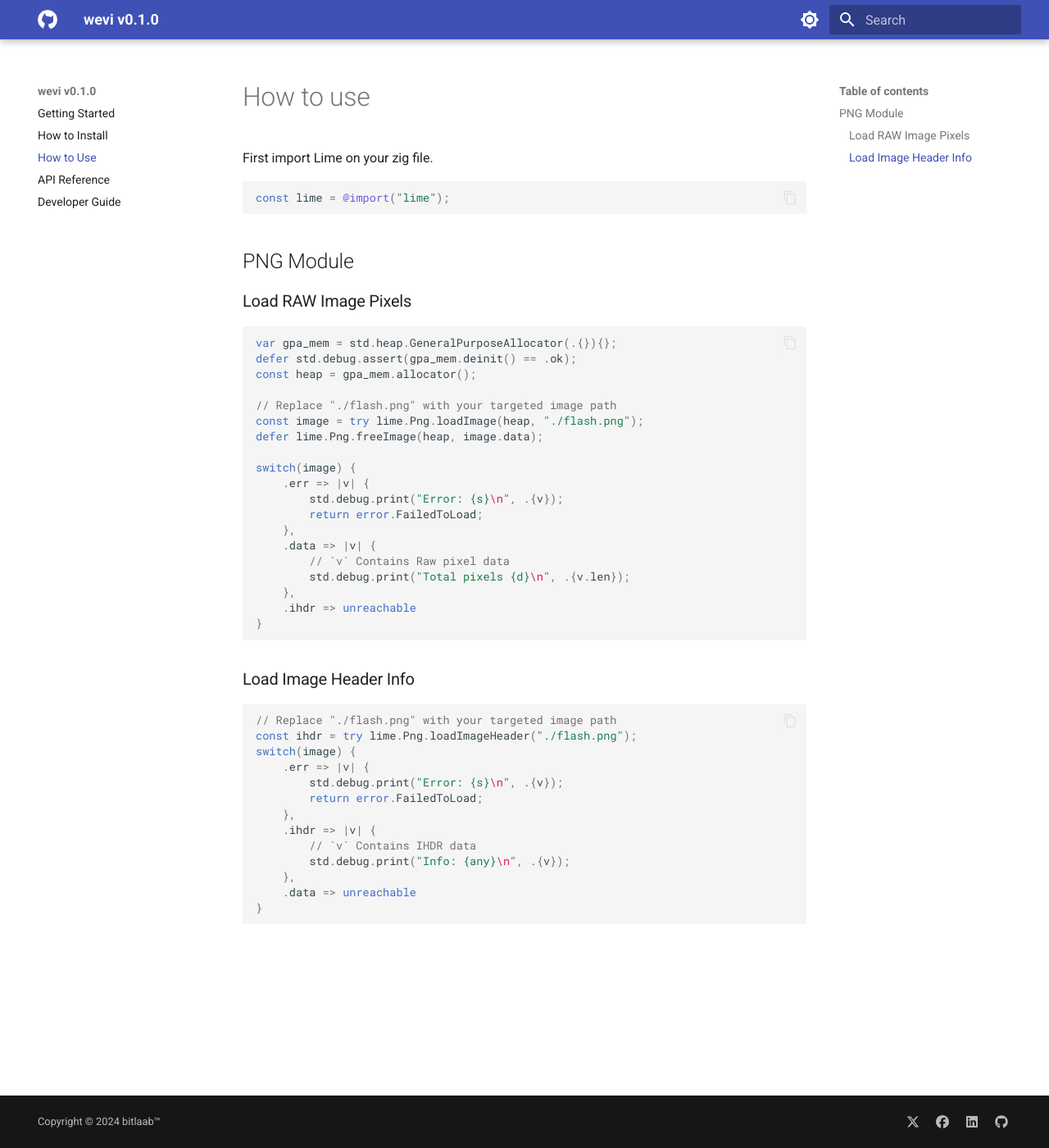
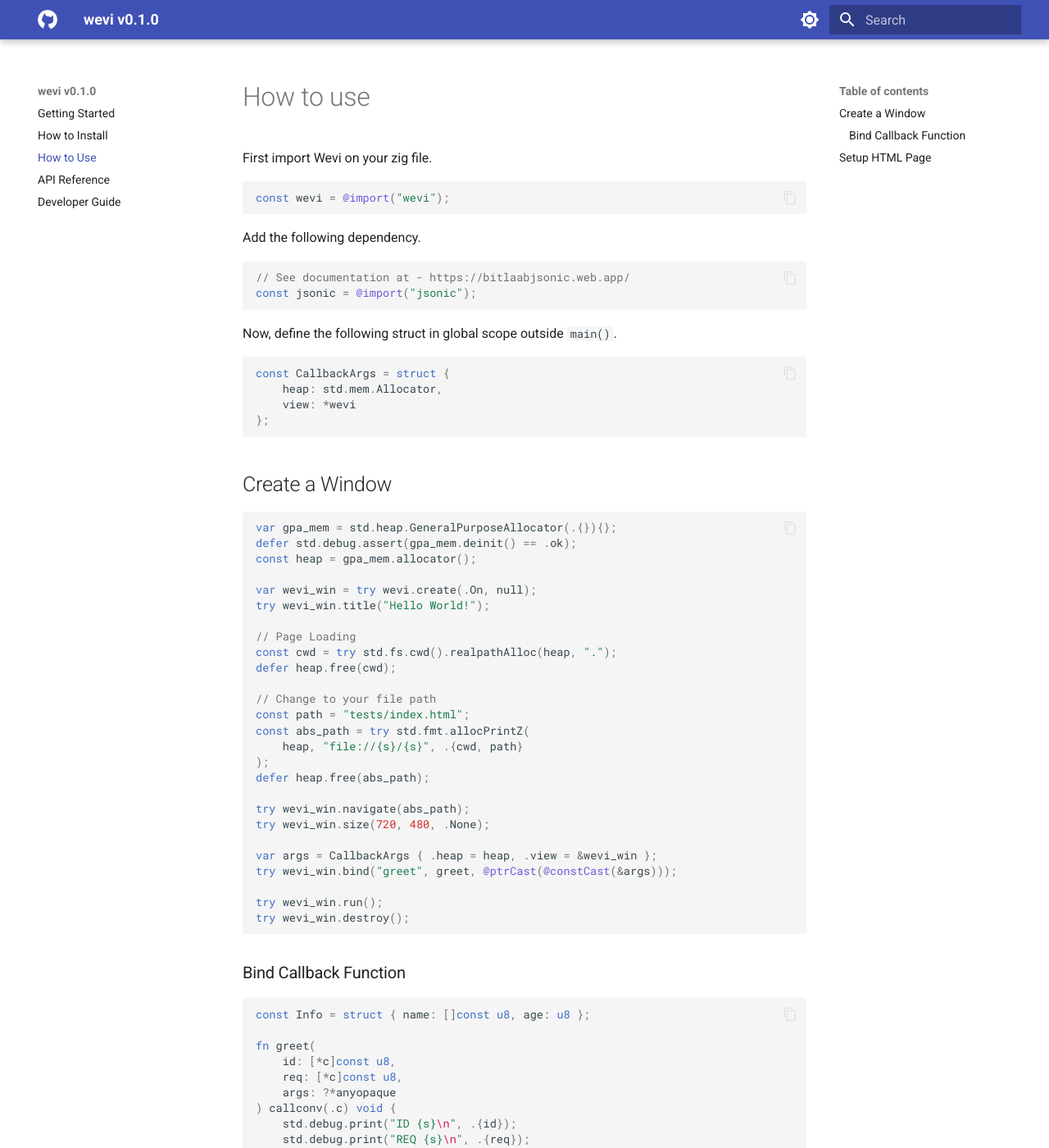
Before and after one commit to bitlaab-bolt/wevi, an MkDocs documentation site: the page built from docs/usage.md, in a window 1280 px wide and 1400 px high. Shown: the whole window at 82% size. Built offline with MkDocs 1.6.1 and Material for MkDocs 9.7.7, drawn with Linux system fonts in a browser that asks for light colours; some of the changed text lies outside the part shown.

````diff
--- a/docs/usage.md
+++ b/docs/usage.md
@@ -1,51 +1,116 @@
 # How to use
 
-First import Lime on your zig file.
+First import Wevi on your zig file.
 
 ```zig
-const lime = @import("lime");
+const wevi = @import("wevi");
 ```
 
-## PNG Module
+Add the following dependency.
 
-### Load RAW Image Pixels
+```zig
+// See documentation at - https://bitlaabjsonic.web.app/
+const jsonic = @import("jsonic");
+```
+
+Now, define the following struct in global scope outside `main()`.
+
+```zig
+const CallbackArgs = struct {
+    heap: std.mem.Allocator,
+    view: *wevi
+};
+```
+
+## Create a Window
 
 ```zig
 var gpa_mem = std.heap.GeneralPurposeAllocator(.{}){};
 defer std.debug.assert(gpa_mem.deinit() == .ok);
 const heap = gpa_mem.allocator();
 
-// Replace "./flash.png" with your targeted image path
-const image = try lime.Png.loadImage(heap, "./flash.png");
-defer lime.Png.freeImage(heap, image.data);
+var wevi_win = try wevi.create(.On, null);
+try wevi_win.title("Hello World!");
 
-switch(image) {
-    .err => |v| {
-        std.debug.print("Error: {s}\n", .{v});
-        return error.FailedToLoad;
-    },
-    .data => |v| {
-        // `v` Contains Raw pixel data
-        std.debug.print("Total pixels {d}\n", .{v.len});
-    },
-    .ihdr => unreachable
+// Page Loading
+const cwd = try std.fs.cwd().realpathAlloc(heap, ".");
+defer heap.free(cwd);
+
+// Change to your file path
+const path = "tests/index.html";
+const abs_path = try std.fmt.allocPrintZ(
+    heap, "file://{s}/{s}", .{cwd, path}
+);
+defer heap.free(abs_path);
+
+try wevi_win.navigate(abs_path);
+try wevi_win.size(720, 480, .None);
+
+var args = CallbackArgs { .heap = heap, .view = &wevi_win };
+try wevi_win.bind("greet", greet, @ptrCast(@constCast(&args)));
+
+try wevi_win.run();
+try wevi_win.destroy();
+```
+
+### Bind Callback Function
+
+```zig
+const Info = struct { name: []const u8, age: u8 };
+
+fn greet(
+    id: [*c]const u8,
+    req: [*c]const u8,
+    args: ?*anyopaque
+) callconv(.c) void {
+    std.debug.print("ID {s}\n", .{id});
+    std.debug.print("REQ {s}\n", .{req});
+
+    const slice = std.mem.span(req);
+    const parm: *CallbackArgs = @ptrCast(@alignCast(args));
+
+    var dyn_json = jsonic.DynamicJson.init(parm.heap, slice, .{}) catch |err| {
+        std.debug.print("Error: {any}\n", .{err});
+        return;
+    };
+    defer dyn_json.deinit();
+
+    const json_data = dyn_json.data().array;
+    const item = json_data.items[0].string;
+    std.debug.print("Array Item: {s}\n", .{item});
+
+    const data: *i64 = @ptrCast(@alignCast(args));
+    std.debug.print("ARGS {d}\n", .{data.*});
+
+    parm.view.response(std.mem.span(id), 0, "[\"hello world!\"]") catch |err| {
+        std.debug.print("Error: {any}\n", .{err});
+        return;
+    };
 }
 ```
+## Setup HTML Page
 
-### Load Image Header Info
-
-```zig
-// Replace "./flash.png" with your targeted image path
-const ihdr = try lime.Png.loadImageHeader("./flash.png");
-switch(image) {
-    .err => |v| {
-        std.debug.print("Error: {s}\n", .{v});
-        return error.FailedToLoad;
-    },
-    .ihdr => |v| {
-        // `v` Contains IHDR data
-        std.debug.print("Info: {any}\n", .{v});
-    },
-    .data => unreachable
-}
+```html title="app.html"
+<!DOCTYPE html>
+<html lang="en">
+<head>
+    <meta charset="UTF-8">
+    <meta name="viewport" content="width=device-width, initial-scale=1.0">
+    <title>Test Document</title>
+</head>
+<body>
+    <h1>Hello world!</h1>
+    <button id="btn">Click</button>
+    <script>
+        document.getElementById('btn').addEventListener('click', async () => {
+            try {
+                const res = await window.greet('john', 23);
+                console.log(res);
+            } catch (error) {
+                console.error('Error occurred:', error);
+            }
+        })
+    </script>
+</body>
+</html>
 ```
--- a/mkdocs.yml
+++ b/mkdocs.yml
@@ -1,5 +1,5 @@
 site_name: wevi v0.1.0
-site_url: https://mydomain.org/lime
+site_url: https://mydomain.org/wevi
 nav:
   - Getting Started: index.md
   - How to Install: installation.md
````
Also changed, not shown: README.md (+4 -0 lines), docs/guide.md (+2 -2 lines), docs/index.md (+3 -3 lines), docs/installation.md (+9 -9 lines), docs/reference.md (+53 -21 lines), 4 other files.
